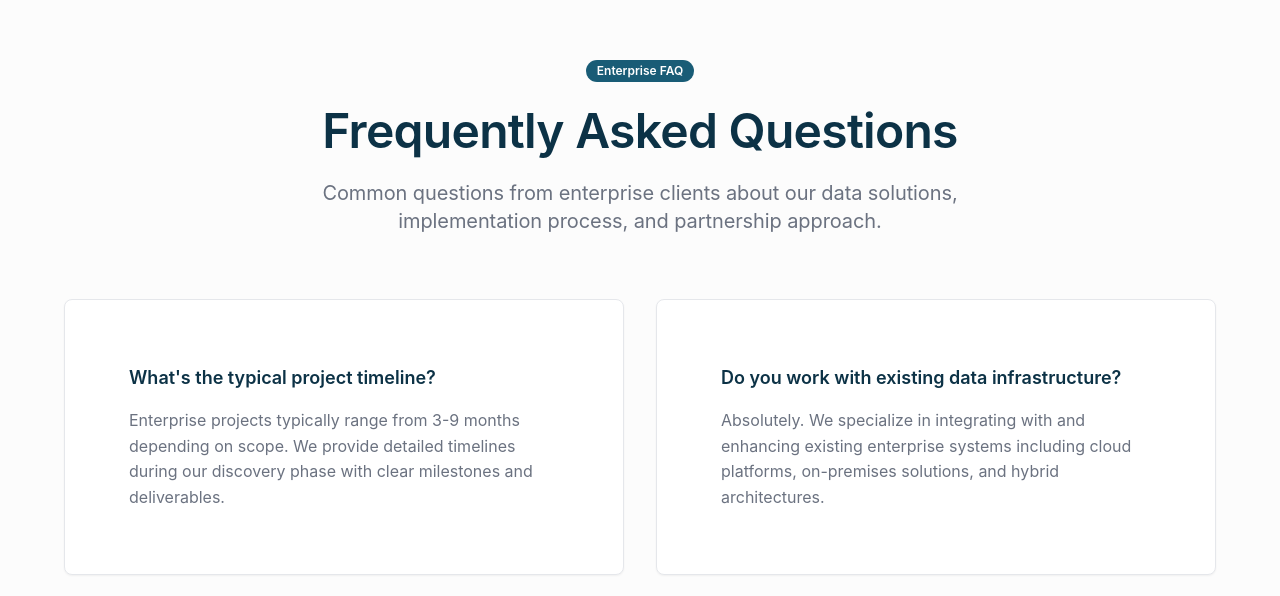
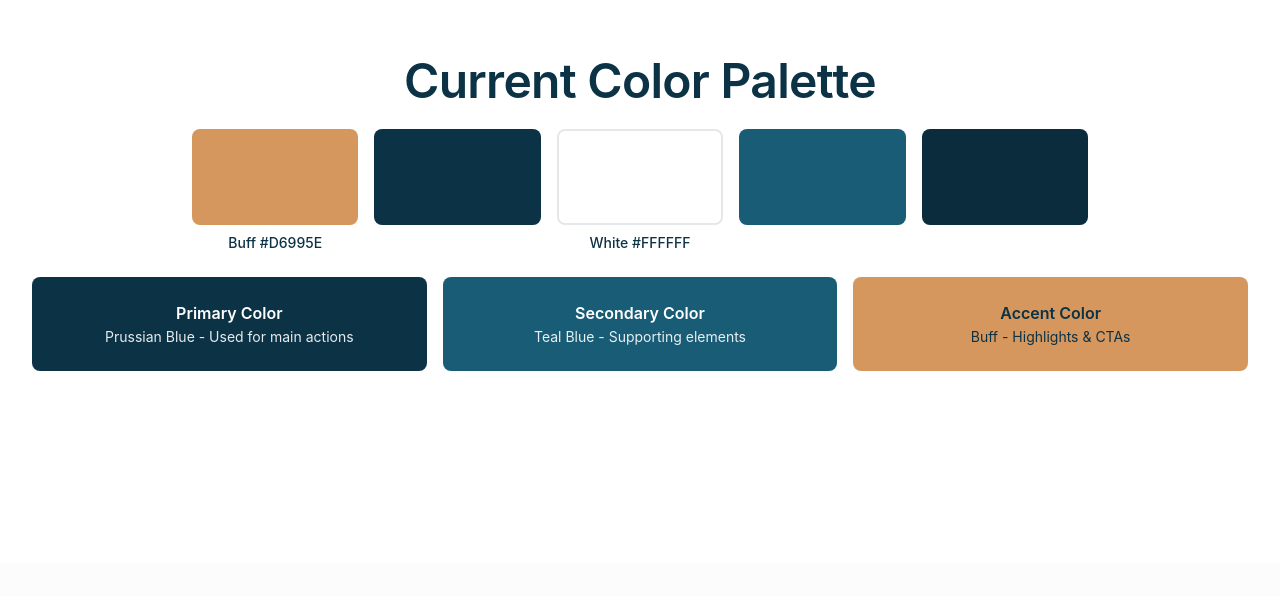
Before and after one commit to kostol28/bravura-clarity-web, a React (Vite) app: page /contact in a window 1280 px wide. Shown: the part 2464-3060 px from the top of the page. Built offline with nearby package versions, Linux system fonts and the light colour scheme; the HTML template or start-up script is replaced by a standard one.

Commit message:
Re-verify color implementation

```diff
--- a/src/pages/Contact.tsx
+++ b/src/pages/Contact.tsx
@@ -377,6 +377,64 @@ const Contact = () => {
         </div>
       </section>
 
+      {/* Color Palette Showcase - Temporary for verification */}
+      <section className="section-padding">
+        <div className="container-enterprise">
+          <div className="text-center space-y-6 mb-16">
+            <h2 className="text-headline">Current Color Palette</h2>
+            <div className="grid grid-cols-2 md:grid-cols-5 gap-4 max-w-4xl mx-auto">
+              {/* Buff */}
+              <div className="space-y-2">
+                <div className="w-full h-24 rounded-lg bg-buff"></div>
+                <p className="text-sm font-medium">Buff #D6995E</p>
+              </div>
+
+              {/* Prussian Blue */}
+              <div className="space-y-2">
+                <div className="w-full h-24 rounded-lg bg-prussian_blue"></div>
+                <p className="text-sm font-medium text-white">Prussian Blue #0C3347</p>
+              </div>
+
+              {/* White */}
+              <div className="space-y-2">
+                <div className="w-full h-24 rounded-lg bg-white border-2 border-gray-200"></div>
+                <p className="text-sm font-medium">White #FFFFFF</p>
+              </div>
+
+              {/* Teal Blue */}
+              <div className="space-y-2">
+                <div className="w-full h-24 rounded-lg bg-teal_blue"></div>
+                <p className="text-sm font-medium text-white">Teal Blue #195B75</p>
+              </div>
+
+              {/* Gunmetal */}
+              <div className="space-y-2">
+                <div className="w-full h-24 rounded-lg bg-gunmetal"></div>
+                <p className="text-sm font-medium text-white">Gunmetal #0A2B3B</p>
+              </div>
+            </div>
+
+            {/* Current Theme Usage */}
+            <div className="grid grid-cols-1 md:grid-cols-3 gap-4 mt-12">
+              <div className="p-6 rounded-lg bg-primary text-primary-foreground">
+                <h3 className="font-semibold">Primary Color</h3>
+                <p className="text-sm opacity-90">Prussian Blue - Used for main actions</p>
+              </div>
+
+              <div className="p-6 rounded-lg bg-secondary text-secondary-foreground">
+                <h3 className="font-semibold">Secondary Color</h3>
+                <p className="text-sm opacity-90">Teal Blue - Supporting elements</p>
+              </div>
+
+              <div className="p-6 rounded-lg bg-accent text-accent-foreground">
+                <h3 className="font-semibold">Accent Color</h3>
+                <p className="text-sm">Buff - Highlights & CTAs</p>
+              </div>
+            </div>
+          </div>
+        </div>
+      </section>
+
       {/* FAQ Section */}
       <section className="section-padding surface-secondary">
         <div className="container-enterprise">
```
